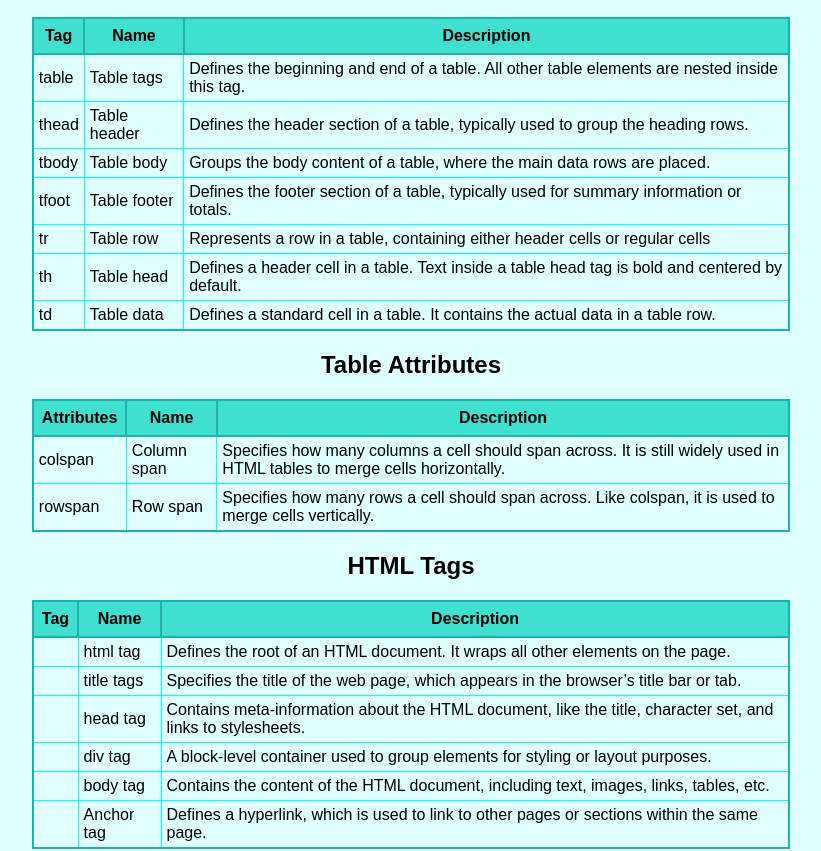
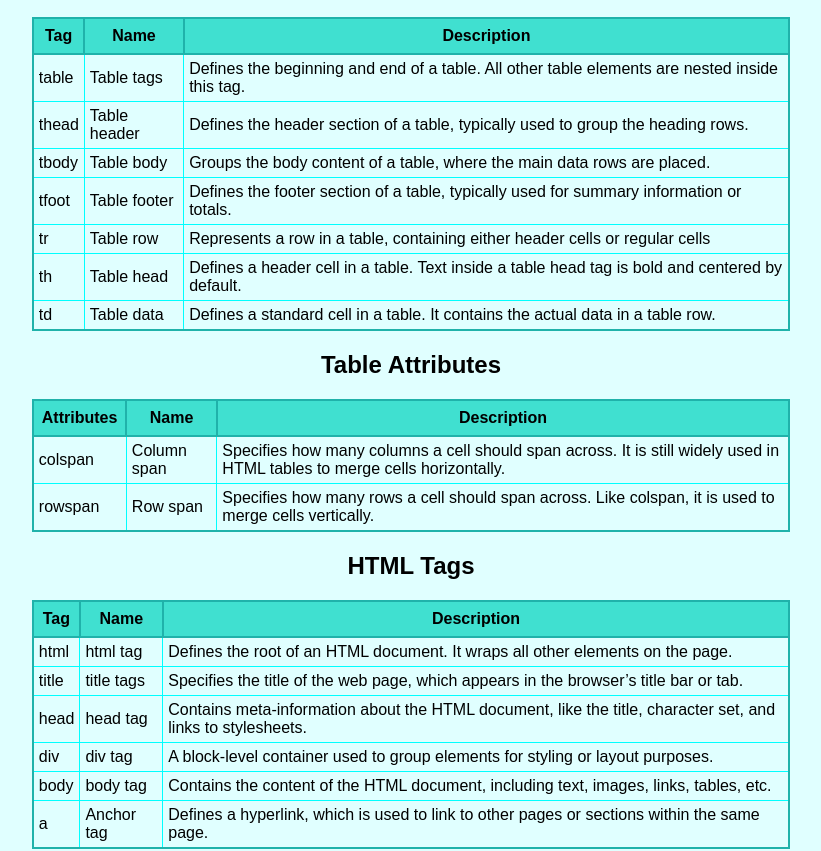
Before and after one commit to ThabangP07/Cheat-Sheet, a plain HTML site: page Index.html in a window 1280 px wide. Shown: the part 111-962 px from the top of the page, without its empty margins (229-1050 px from the left). Drawn offline with Linux system fonts and the light colour scheme.

Commit message:
added some missing html tags in side the table

```diff
--- a/Index.html
+++ b/Index.html
@@ -100,33 +100,33 @@
             </thead>
             <tbody>
                 <tr>
-                    <td class="table-data"></td>
+                    <td class="table-data">html</td>
                     <td class="table-data">html tag</td>
                     <td class="table-data">Defines the root of an HTML document. It wraps all other elements on the page.</td>
                 </tr>
                 <tr>
-                    <td class="table-data"></td>
+                    <td class="table-data">title</td>
                     <td class="table-data">title tags</td>
                     <td class="table-data">Specifies the title of the web page, which appears in the browser’s title bar or tab.</td>
                 </tr>
                 <tr>
-                    <td class="table-data"></td>
+                    <td class="table-data">head</td>
                     <td class="table-data">head tag</td>
                     <td class="table-data">Contains meta-information about the HTML document, like the title, character set, and links to stylesheets.</td>
                 </tr>
                 <tr>
-                    <td class="table-data"></td>
+                    <td class="table-data">div</td>
                     <td class="table-data">div tag</td>
                     <td class="table-data">A block-level container used to group elements for styling or layout purposes.</td>
                 </tr>
                 <tr>
-                    <td class="table-data"></td>
+                    <td class="table-data">body</td>
                     <td class="table-data">body tag</td>
                     <td class="table-data">Contains the content of the HTML document, including text, images, links, tables, etc.
                     </td>
                 </tr>
                 <tr>
-                    <td class="table-data"></td>
+                    <td class="table-data">a</td>
                     <td class="table-data">Anchor tag</td>
                     <td class="table-data">Defines a hyperlink, which is used to link to other pages or sections within the same page.</td>
                 </tr>
```
